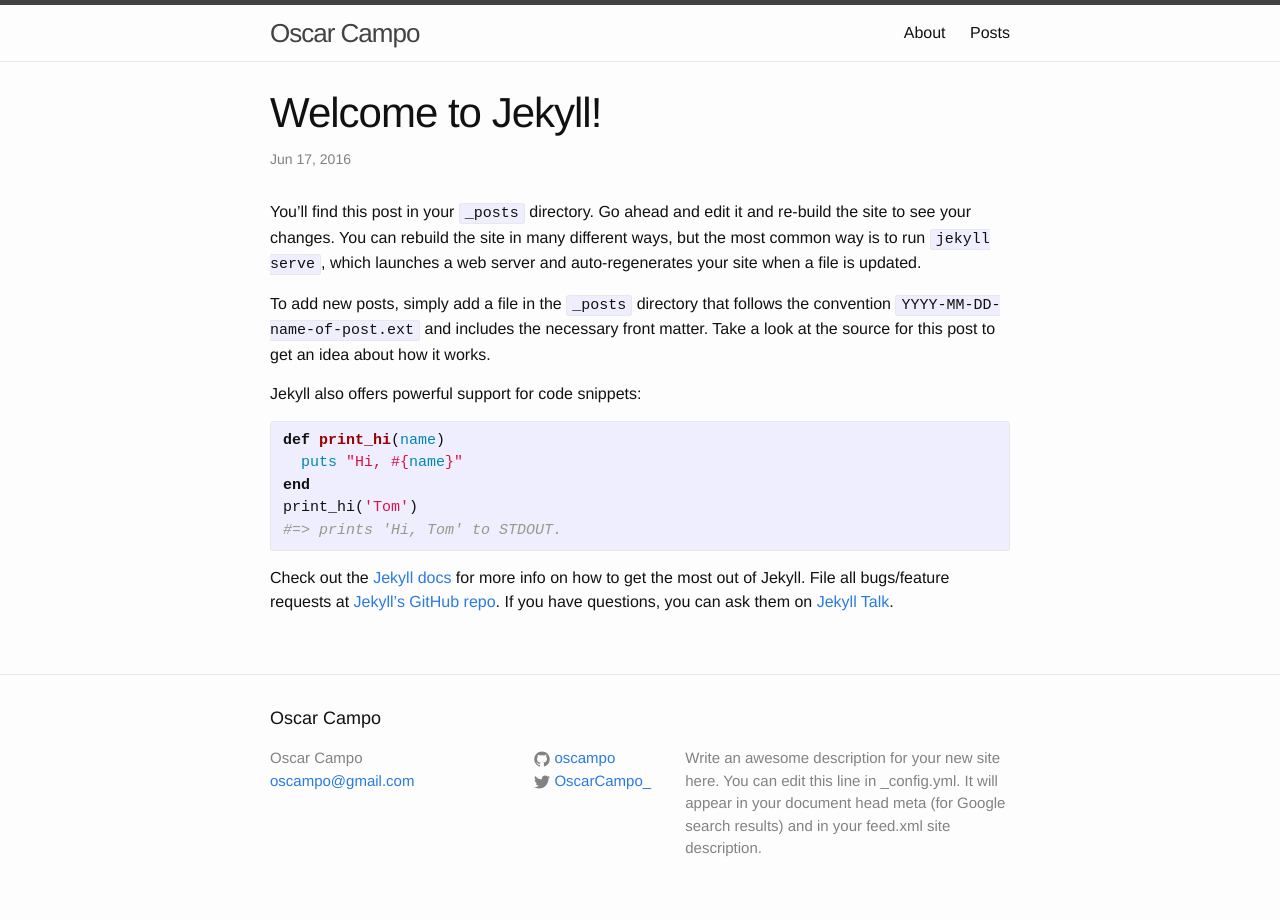
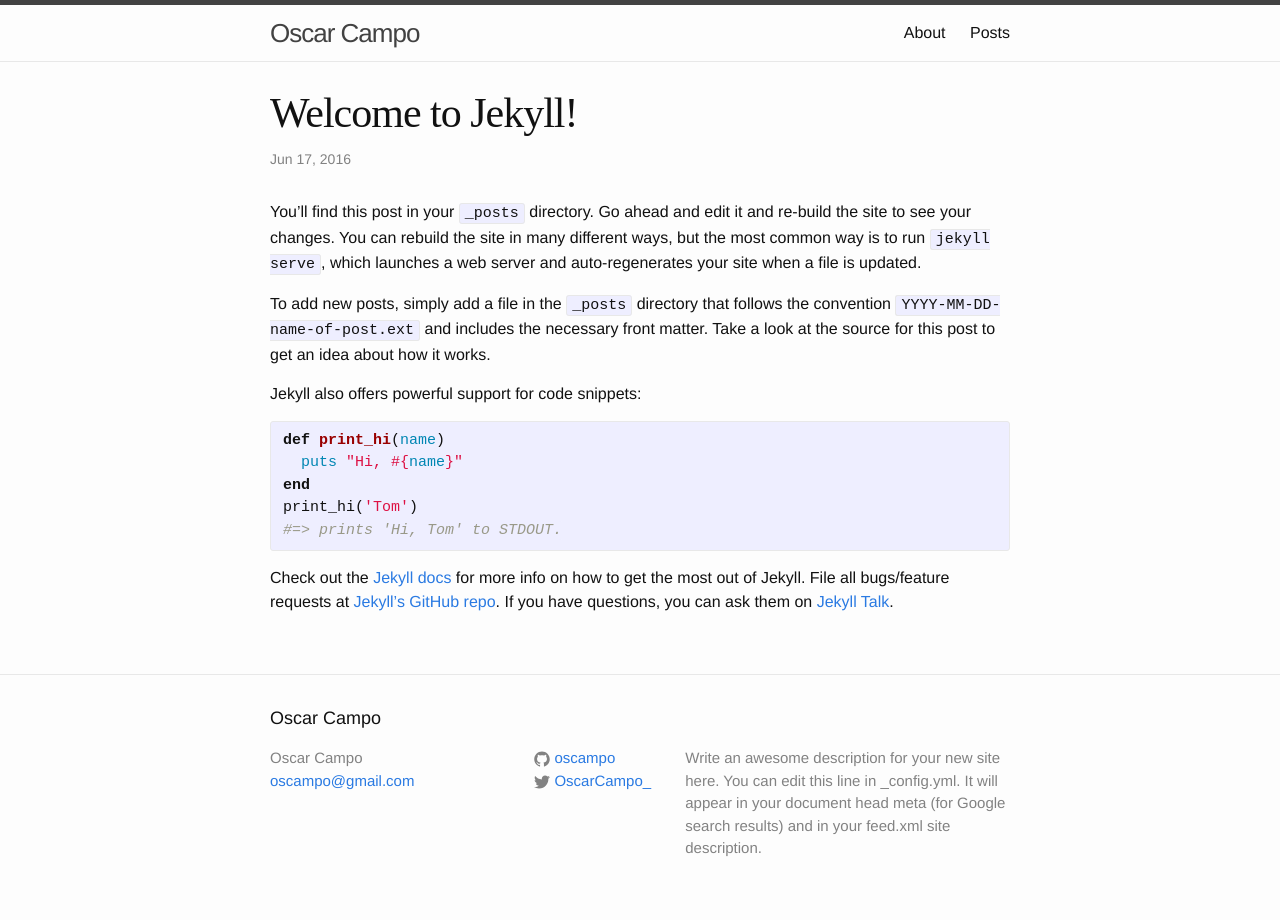
Before and after one commit to oscampo/oscampo.github.io, a Jekyll site: the page built from _posts/2016-06-17-welcome-to-jekyll.markdown, in a window 1280 px wide. Built offline with Jekyll 4.4.1, drawn with Linux system fonts in a browser that asks for light colours; some web fonts are replaced; Markdown is read by kramdown in place of the engine named in the settings.

Commit message:
Update post.html

```diff
--- a/_layouts/post.html
+++ b/_layouts/post.html
@@ -4,7 +4,7 @@
 <article class="post" itemscope itemtype="http://schema.org/BlogPosting">
 
   <header class="post-header">
-    <h2 class="post-title" itemprop="name headline">{{ page.title }}</h1>
+    <h1 class="post-title" itemprop="name headline">{{ page.title }}</h1>
     <p class="post-meta"><time datetime="{{ page.date | date_to_xmlschema }}" itemprop="datePublished">{{ page.date | date: "%b %-d, %Y" }}</time>{% if page.author %} • <span itemprop="author" itemscope itemtype="http://schema.org/Person"><span itemprop="name">{{ page.author }}</span></span>{% endif %}</p>
   </header>
 
```
